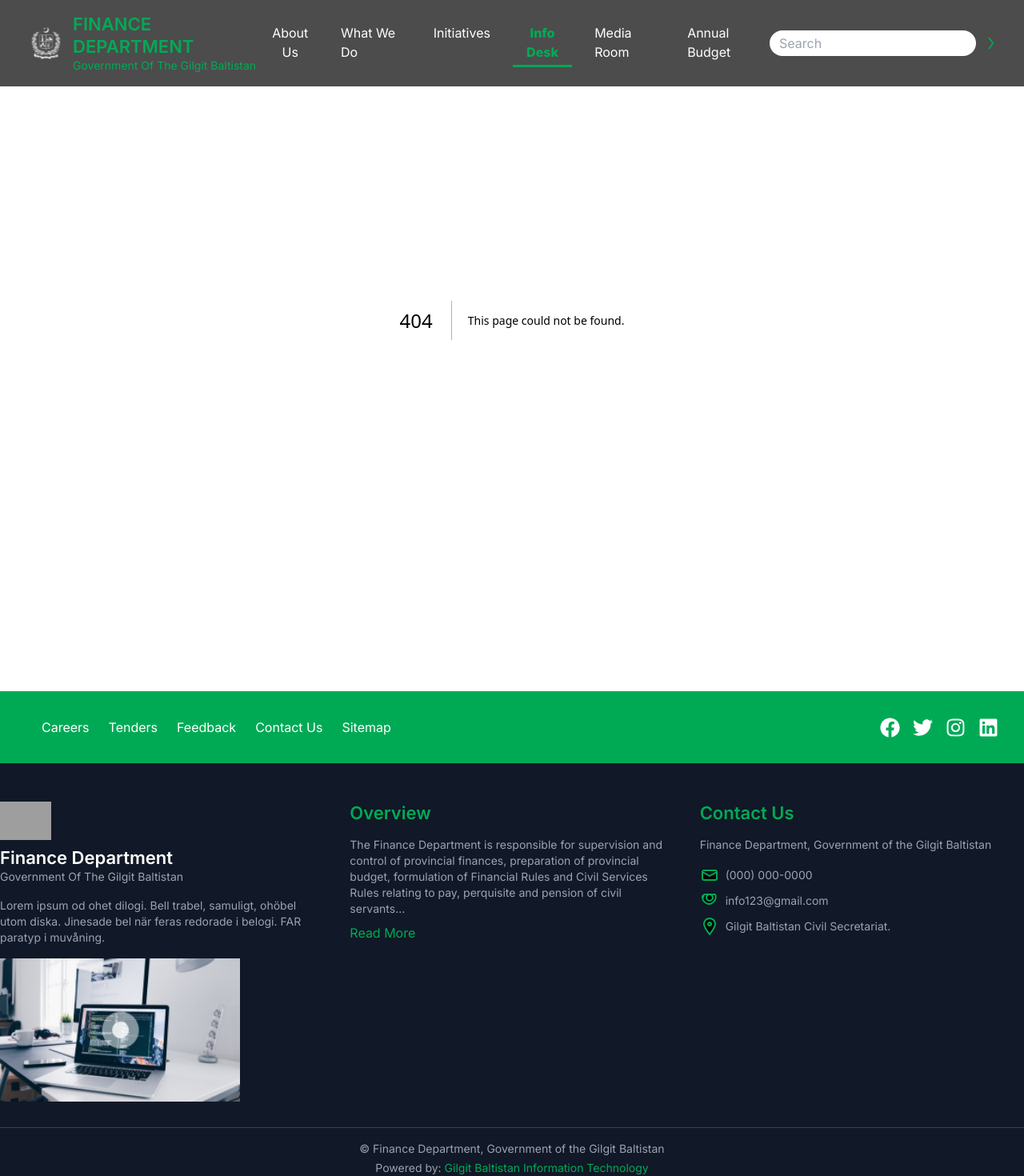
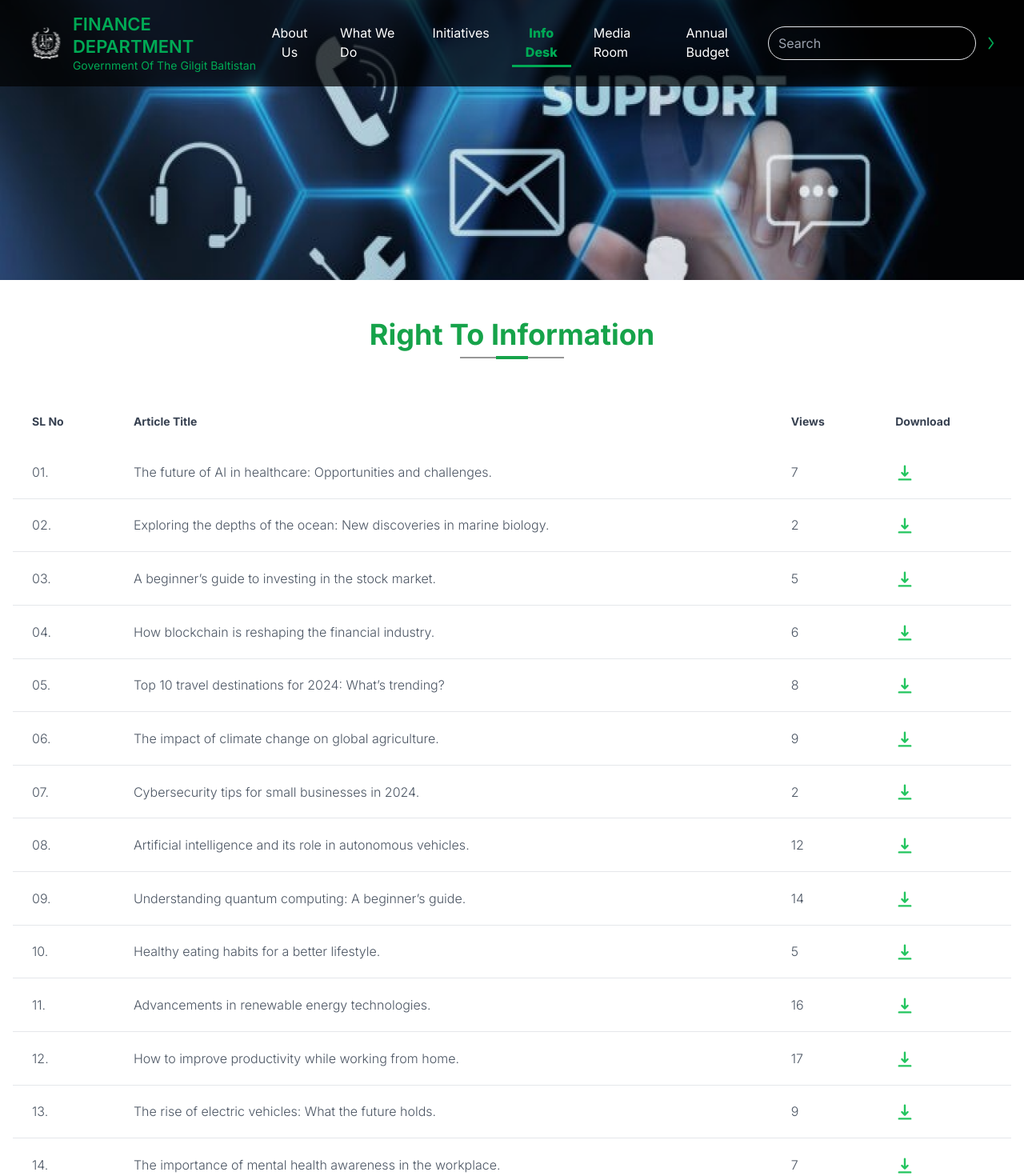
Before and after one commit to karamatali123/Finance-Department-Government-of-Gilgit-Baltistan, a Next.js app: page /info-desk/right-to-information in a window 1280 px wide. Before the commit this address had no page. Shown: the top 1470 px of the page at 80% size. Built offline with nearby package versions, Linux system fonts and the light colour scheme; grey boxes are pictures that could not be loaded.

Commit message:
add new pages

```diff
--- a/app/Components/Common/Footer.js
+++ b/app/Components/Common/Footer.js
@@ -4,6 +4,8 @@ import React from "react";
 import frame from "../../../public/images/frame.png";
 import ContactUs from "../HomePage/ContactUs";
 import FooterHeader from "./FooterHeader";
+import logo from "../../../public/logos/gbFinancelogo.svg";
+
 const Footer = () => {
   return (
     <>
@@ -13,11 +15,7 @@ const Footer = () => {
           {/* Left Section - Logo and Description */}
           <div>
             <div className="mb-4">
-              <img
-                src="logos/gbFinancelogo.svg"
-                alt="Finance Department Logo"
-                className="h-12"
-              />
+              <Image height={105} width={95} src={logo} alt="Logo" />
               <h2 className="text-lg font-semibold mt-2">Finance Department</h2>
               <p className="text-gray-400 text-sm">
                 Government Of The Gilgit Baltistan
--- a/app/Components/Common/Header.js
+++ b/app/Components/Common/Header.js
@@ -124,7 +124,7 @@ const Header = () => {
         <input
           type="text"
           placeholder="Search"
-          className="px-3 py-1 rounded-full bg-white text-black"
+          className="px-3 py-2 rounded-full bg-transparent border text-white"
         />
         <button className="text-primary">
           <svg
--- /dev/null
+++ b/app/info-desk/downloads/page.js
@@ -0,0 +1,22 @@
+import Divider from "@/app/Components/Common/Divider";
+import PageHeader from "@/app/Components/Common/PageHeader";
+import NotificationsTable from "@/app/Components/infoDesk/NotificationsTable";
+import React from "react";
+
+const Downloads = () => {
+  return (
+    <div>
+      <PageHeader bgImg={"bg-downloads"} />
+      <section className="py-12">
+        <div className="container mx-auto text-center">
+          <h2 className="text-4xl font-bold text-green-600 ">Downloads</h2>
+          <Divider />
+
+          <NotificationsTable />
+        </div>
+      </section>
+    </div>
+  );
+};
+
+export default Downloads;
--- /dev/null
+++ b/app/info-desk/right-to-information/page.js
@@ -0,0 +1,24 @@
+import Divider from "@/app/Components/Common/Divider";
+import PageHeader from "@/app/Components/Common/PageHeader";
+import NotificationsTable from "@/app/Components/infoDesk/NotificationsTable";
+import React from "react";
+
+const RightToInformation = () => {
+  return (
+    <div>
+      <PageHeader bgImg={"bg-rightTo"} />
+      <section className="py-12">
+        <div className="container mx-auto text-center">
+          <h2 className="text-4xl font-bold text-green-600 ">
+            Right To Information
+          </h2>
+          <Divider />
+
+          <NotificationsTable />
+        </div>
+      </section>
+    </div>
+  );
+};
+
+export default RightToInformation;
--- a/tailwind.config.js
+++ b/tailwind.config.js
@@ -21,6 +21,8 @@ module.exports = {
         initiative: "url(/images/Initiative.png)",
         notifications: "url(/images/notifications.png)",
         jobs: "url(/images/jobs.png)",
+        downloads: "url(/images/downloads.png)",
+        rightTo: "url(/images/rightto.png)",
       },
       backgroundSize: {
         full: "100% 100%",
```
Also changed, not shown: public/images/downloads.png (added), public/images/rightto.png (added).
